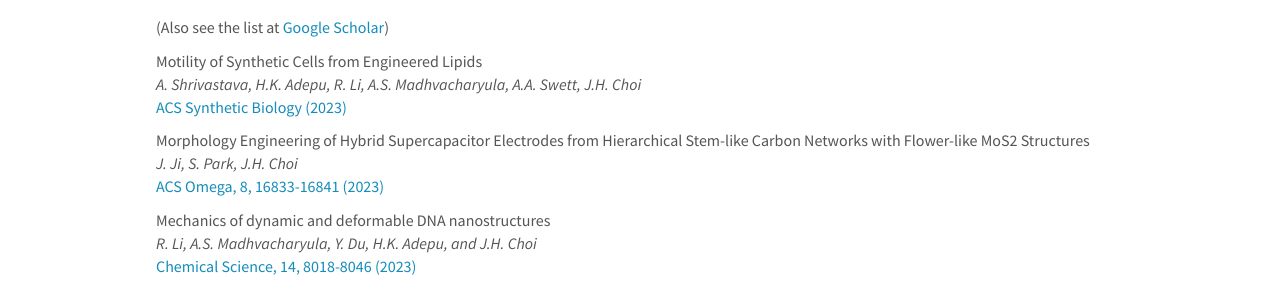
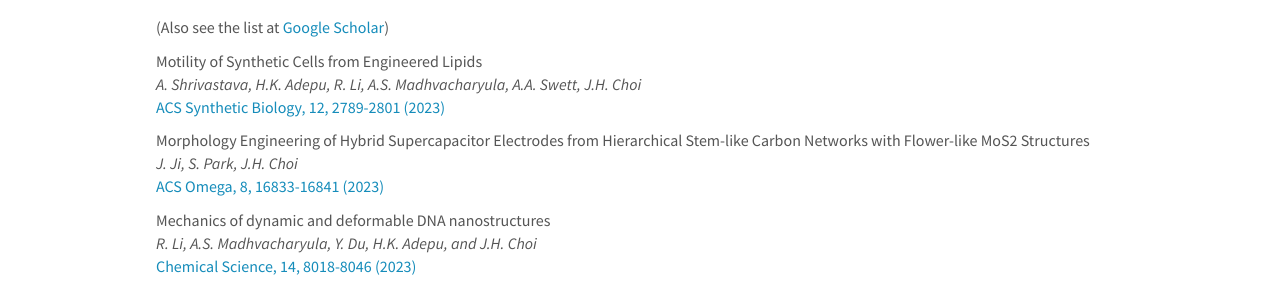
Before and after one commit to choidnalab/choidnalab.github.io, a Jekyll site: the page built from _pages/publications.md, in a window 1280 px wide and 900 px high. Shown: the part 132-423 px from the top of the window. Built offline with Jekyll 4.4.1, drawn with Linux system fonts in a browser that asks for light colours; nearby versions of some CDN libraries.

Commit message:
Update publist.yml

```diff
--- a/_data/publist.yml
+++ b/_data/publist.yml
@@ -4,7 +4,7 @@
   authors: A. Shrivastava, H.K. Adepu, R. Li, A.S. Madhvacharyula, A.A. Swett, J.H. Choi
   link:
     url: https://doi.org/10.1021/acssynbio.3c00271
-    display: ACS Synthetic Biology (2023)
+    display: ACS Synthetic Biology, 12, 2789-2801 (2023)
   highlight: 0
   news2:
 
```
